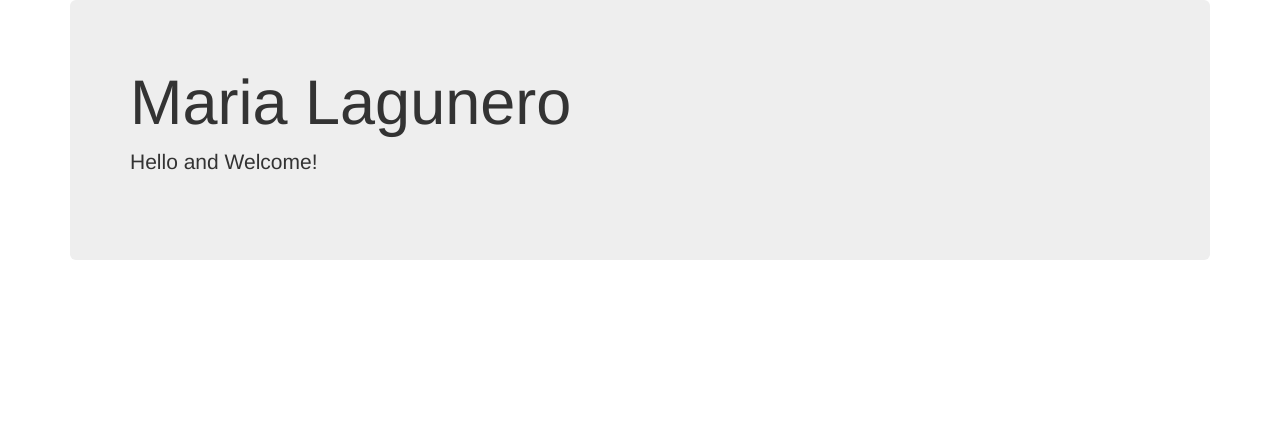
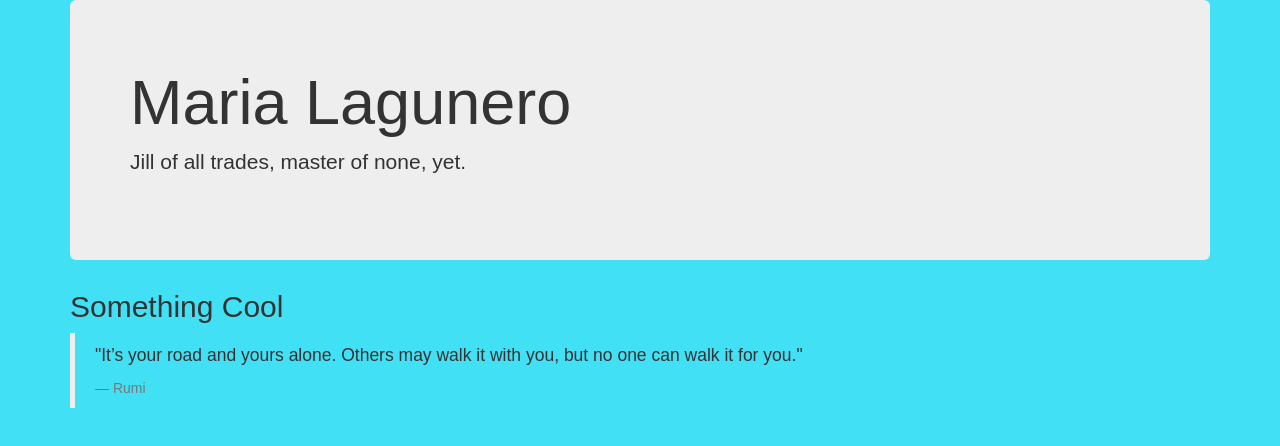
Before and after one commit to marialagunero/firstcodereview3, a plain HTML site: page index.html in a window 1280 px wide. Drawn offline with Linux system fonts and the light colour scheme.

Commit message:
add blockquotes, p tags to html added first lines to css files

```diff
--- a/css/styles.css
+++ b/css/styles.css
@@ -0,0 +1,5 @@
+body {
+  font-family: Arial, Helvetica, sans-serif;
+  text-align: justify;
+  background-color: #42e0f5;
+}
--- a/index.html
+++ b/index.html
@@ -9,10 +9,18 @@
     <div class="container">
       <div class="jumbotron">
         <h1>Maria Lagunero</h1>
-        <p>Hello and Welcome!</p>
+        <p>Jill of all trades, master of none, yet. </p>
         <img src="">
+      </div>
 
-      </div>
+        <h2>Something Cool</h2>
+
+        <blockquote>
+          <p>"It’s your road and yours alone. Others may walk it with you, but no one can walk it for you."</p>
+          <footer>Rumi</footer>
+        </blockquote>
+
+
     </div>
   </body>
 </html>
```
